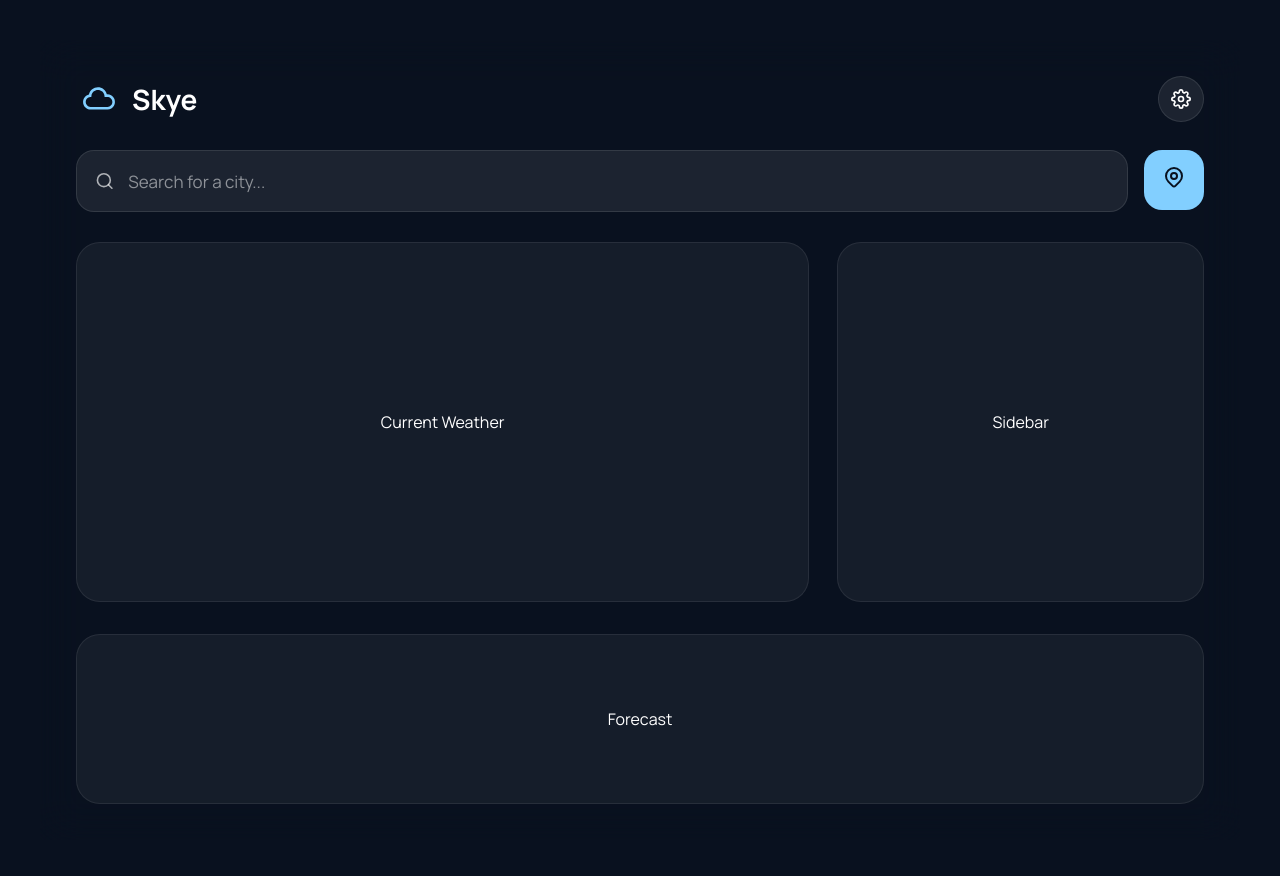
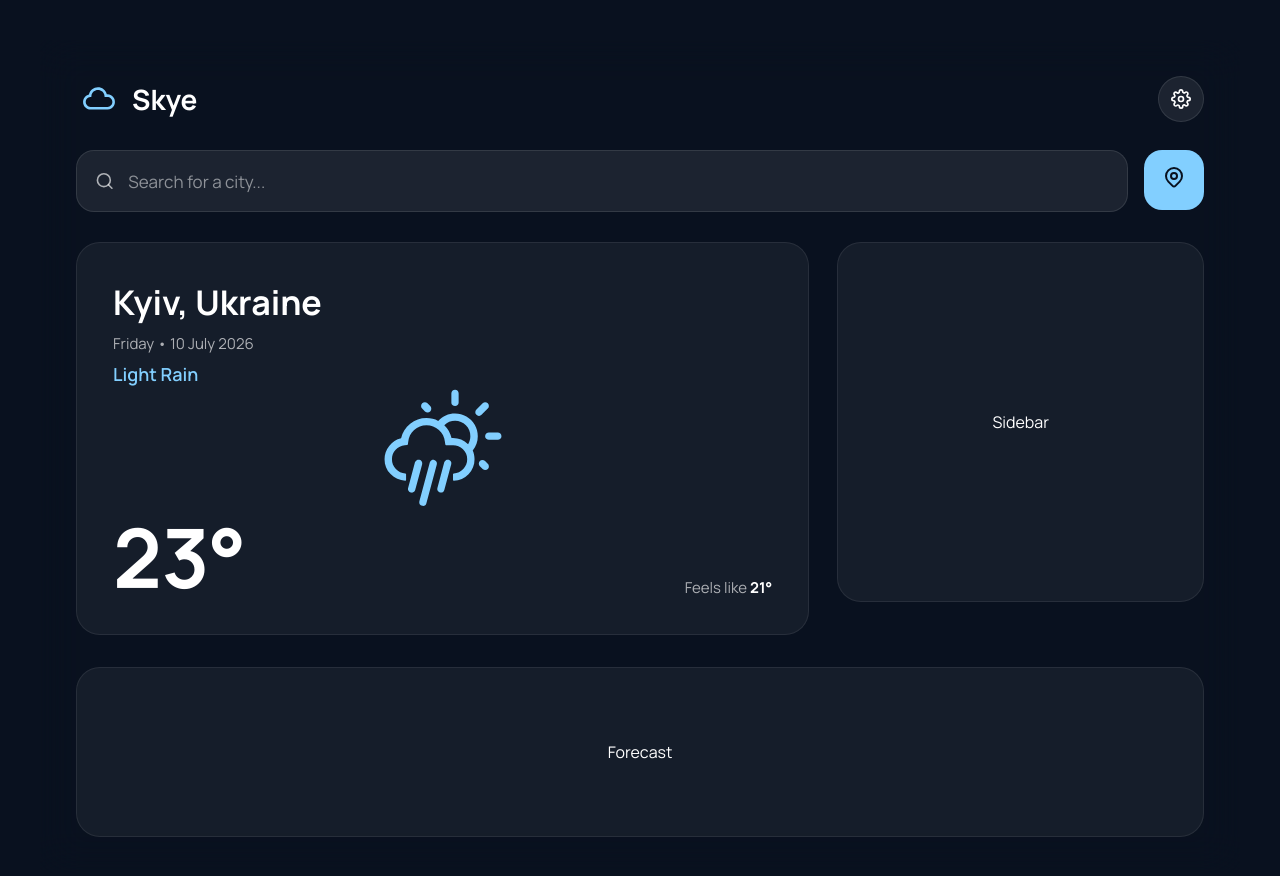
Before and after one commit to MelAiia/weather-aiia-app, a React (Vite) app in the folder weather-aiia-app/: page / in a window 1280 px wide. Shown: the top 876 px of the page. Built offline with nearby package versions, Linux system fonts and the light colour scheme.

Commit message:
Changed CurrentWeather jsx and css

```diff
--- a/weather-aiia-app/src/components/CurrentWeather/CurrentWeather.css
+++ b/weather-aiia-app/src/components/CurrentWeather/CurrentWeather.css
@@ -1,5 +1,7 @@
 .current-weather {
   min-height: 360px;
+
+  padding: 36px;
 
   border-radius: 24px;
 
@@ -7,9 +9,85 @@
 
   border: 1px solid rgba(255, 255, 255, 0.08);
 
+  display: flex;
+  flex-direction: column;
+  justify-content: space-between;
+}
+
+.weather-top {
+  display: flex;
+  flex-direction: column;
+  gap: 8px;
+}
+
+.city {
+  margin: 0;
+
+  font-size: 34px;
+
+  font-weight: 700;
+
+  color: white;
+}
+
+.date {
+  margin: 0;
+
+  color: rgba(255, 255, 255, 0.65);
+
+  font-size: 15px;
+}
+
+.description {
+  margin: 0;
+
+  color: var(--accent);
+
+  font-size: 18px;
+
+  font-weight: 600;
+}
+
+.weather-icon {
+  display: flex;
+
+  justify-content: center;
+}
+
+.weather-icon svg {
+  font-size: 130px;
+
+  color: var(--accent);
+}
+
+.weather-bottom {
+  display: flex;
+
+  justify-content: space-between;
+
+  align-items: flex-end;
+}
+
+.temperature {
+  margin: 0;
+
+  font-size: 82px;
+
+  font-weight: 700;
+
   color: white;
 
-  display: flex;
-  justify-content: center;
-  align-items: center;
+  line-height: 1;
 }
+
+.feels-like {
+  margin: 0;
+
+  color: rgba(255, 255, 255, 0.65);
+
+  font-size: 15px;
+}
+
+.feels-like strong {
+  color: white;
+}
--- a/weather-aiia-app/src/components/CurrentWeather/CurrentWeather.jsx
+++ b/weather-aiia-app/src/components/CurrentWeather/CurrentWeather.jsx
@@ -1,7 +1,30 @@
 import "./CurrentWeather.css";
+import { WiDayRain } from "react-icons/wi";
 
 function CurrentWeather() {
-  return <div className="current-weather">Current Weather</div>;
+  return (
+    <section className="current-weather">
+      <div className="weather-top">
+        <h1 className="city">Kyiv, Ukraine</h1>
+
+        <p className="date">Friday • 10 July 2026</p>
+
+        <p className="description">Light Rain</p>
+      </div>
+
+      <div className="weather-icon">
+        <WiDayRain />
+      </div>
+
+      <div className="weather-bottom">
+        <h2 className="temperature">23°</h2>
+
+        <p className="feels-like">
+          Feels like <strong>21°</strong>
+        </p>
+      </div>
+    </section>
+  );
 }
 
 export default CurrentWeather;
```
